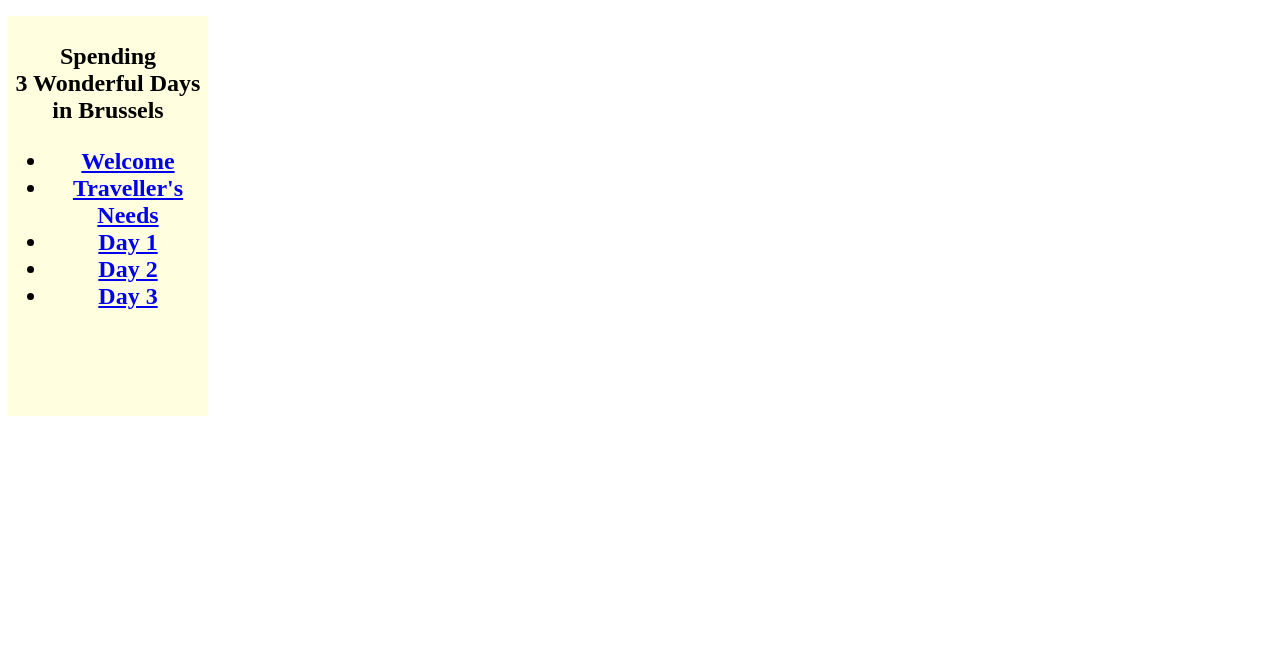
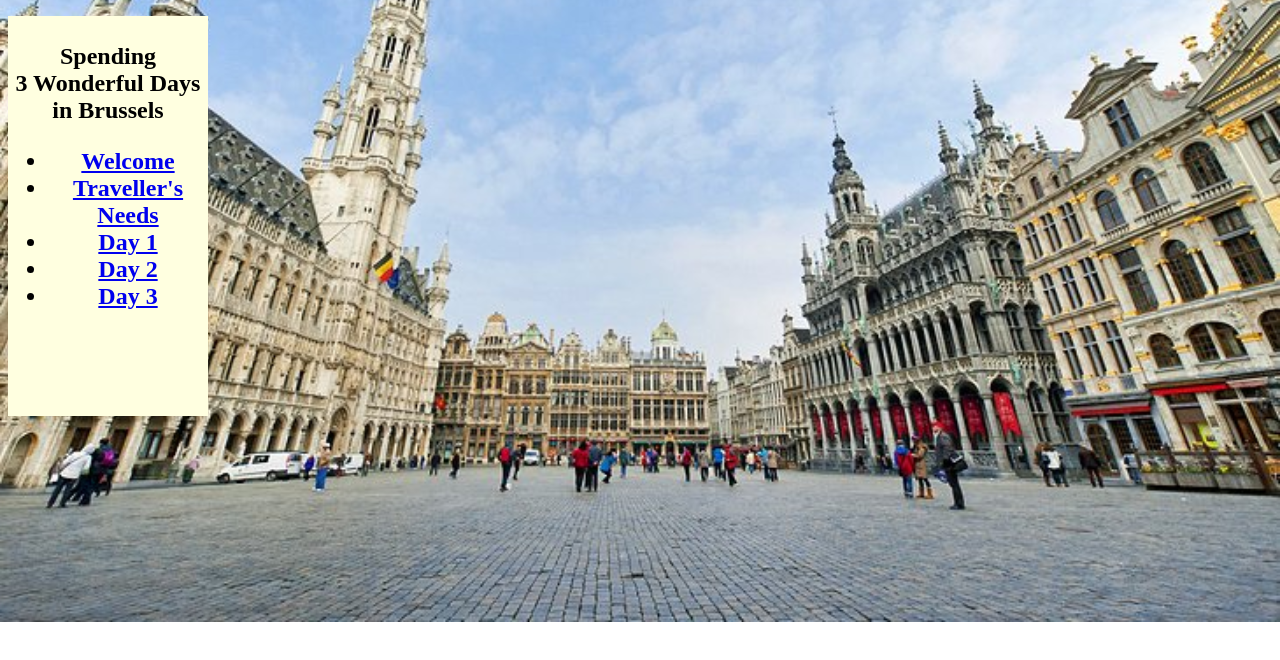
Before and after one commit to tinalii/home, a plain HTML site: page index.html in a window 1280 px wide. Drawn offline with Linux system fonts and the light colour scheme.

Commit message:
Update Css 1.css

```diff
--- a/Css 1.css
+++ b/Css 1.css
@@ -23,7 +23,7 @@ p
 body
 {
 
-  background-image:url("../HTML/GP.jpg");
+  background-image:url("GP.jpg");
   background-size: cover;
   background-repeat: no-repeat;
   background-position:center;
```
